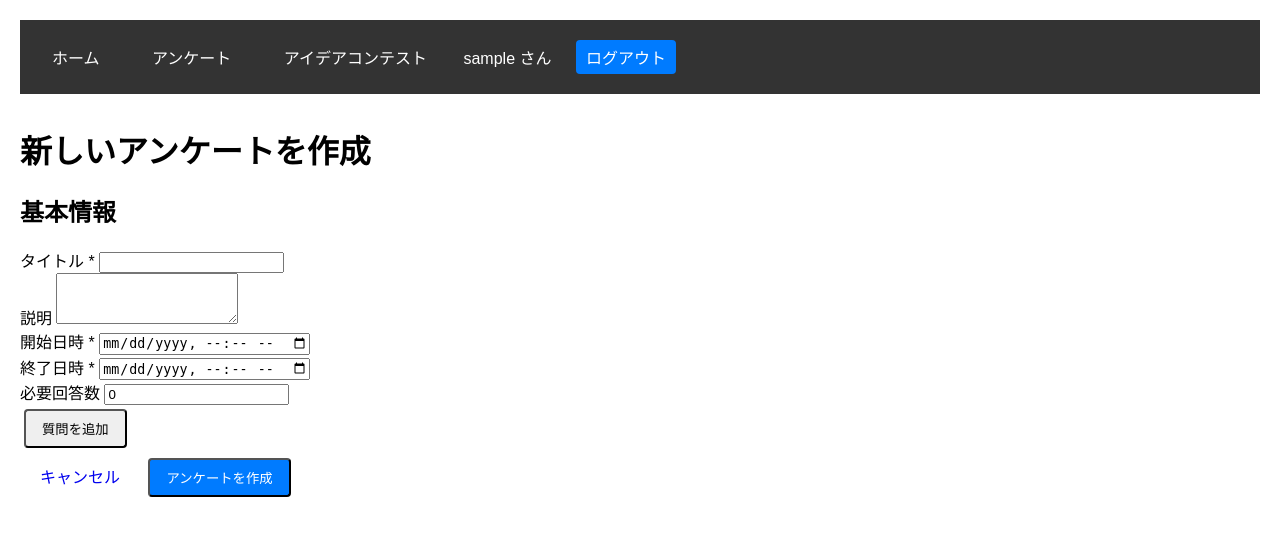
After one commit to itukahashinu/Hack-U-2024, a Django app: page /polls/surveys/create/ in a window 1280 px wide. The commit adds this page. Shown: the top 536 px of the page. Run offline with Django 5.2, Linux system fonts and the light colour scheme; the visitor is signed in with stand-in values (Sample User, id 1).

Commit message:
backend update

```diff
--- a/backend/mysite/entrance/urls.py
+++ b/backend/mysite/entrance/urls.py
@@ -2,8 +2,10 @@ from django.urls import path
 from . import views
 
 app_name = 'entrance'
+
 urlpatterns = [
     path('', views.home, name='home'),
+    path('login/', views.login_view, name='login'),
     path('signup/', views.signup, name='signup'),
-    path('login/', views.login_view, name='login'),
+    path('logout/', views.logout_view, name='logout'),
 ]
--- a/backend/mysite/entrance/views.py
+++ b/backend/mysite/entrance/views.py
@@ -1,5 +1,5 @@
 from django.shortcuts import render, redirect
-from django.contrib.auth import login, authenticate
+from django.contrib.auth import login, logout, authenticate
 from django.contrib.auth.forms import UserCreationForm, AuthenticationForm
 
 def home(request):
@@ -26,3 +26,7 @@ def login_view(request):
     else:
         form = AuthenticationForm()
     return render(request, 'entrance/login.html', {'form': form})
+
+def logout_view(request):
+    logout(request)
+    return redirect('entrance:home')
--- a/backend/mysite/base.html
+++ b/backend/mysite/mysite/templates/base.html
@@ -106,10 +106,11 @@
         <a href="{% url 'polls:index' %}">アンケート</a>
         <a href="{% url 'contest:index' %}">アイデアコンテスト</a>
         {% if user.is_authenticated %}
-            <span style="color: white; float: right;">{{ user.username }} さん</span>
+            <span style="color: white; margin-right: 1rem;">{{ user.username }} さん</span>
+            <a href="{% url 'entrance:logout' %}" class="btn-primary btn" style="padding: 5px 10px;">ログアウト</a>
         {% else %}
-            <a href="{% url 'entrance:login' %}" style="float: right;">ログイン</a>
-        {% endif %}
+            <a href="{% url 'entrance:login' %}" class="btn-primary btn" style="padding: 5px 10px;">ログイン</a>
+            <a href="{% url 'entrance:signup' %}" class="btn-success btn" style="padding: 5px 10px;">新規登録</a>        {% endif %}
     </div>
 
     <!-- メインコンテンツ -->
@@ -118,20 +119,41 @@
     </div>
 
     <!-- デバッグ情報 -->
-    {% if debug %}
-    <div class="debug-info">
-        <h3>デバッグ情報</h3>
-        <p>URL: {{ request.path }}</p>
-        <p>ユーザー: {{ user }}</p>
-        <p>メソッド: {{ request.method }}</p>
-        {% if messages %}
-        <div class="messages">
-            {% for message in messages %}
-            <p{% if message.tags %} class="{{ message.tags }}"{% endif %}>{{ message }}</p>
-            {% endfor %}
-        </div>
-        {% endif %}
-    </div>
-    {% endif %}
+     {% if debug %}
+     <div class="container mt-3">
+         <div class="card bg-light">
+             <div class="card-header">
+                 <h4 class="card-title mb-0">🔍 デバッグ情報</h4>
+             </div>
+             <div class="card-body">
+                 <h5>ユーザー情報:</h5>
+                 <ul>
+                     <li>Is authenticated: {{ user.is_authenticated }}</li>
+                     <li>Username: {{ user.username }}</li>
+                     <li>User object: {{ user }}</li>
+                     <li>User ID: {{ user.id }}</li>
+                     <li>Is staff: {{ user.is_staff }}</li>
+                     <li>Is superuser: {{ user.is_superuser }}</li>
+                 </ul>
+
+                 <h5>リクエスト情報:</h5>
+                 <ul>
+                     <li>Current path: {{ request.path }}</li>
+                     <li>Method: {{ request.method }}</li>
+                     <li>Is AJAX: {{ request.is_ajax }}</li>
+                     <li>Is secure: {{ request.is_secure }}</li>
+                 </ul>
+
+                 <h5>その他の情報:</h5>
+                 <ul>
+                     <li>DEBUG mode: {{ debug }}</li>
+                     <li>STATIC_URL: {{ STATIC_URL }}</li>
+                     <li>MEDIA_URL: {{ MEDIA_URL }}</li>
+                 </ul>
+             </div>
+         </div>
+     </div>
+     {% endif %}
+
 </body>
 </html>
--- a/backend/mysite/mysite/urls.py
+++ b/backend/mysite/mysite/urls.py
@@ -17,12 +17,28 @@ Including another URLconf
 
 from django.contrib import admin
 from django.urls import path, include
+from django.contrib.auth import views as auth_views
+from django.shortcuts import redirect
+from django.contrib import messages
 
-
+class CustomLogoutView(auth_views.LogoutView):
+    def dispatch(self, request, *args, **kwargs):
+        if request.method == 'POST':
+            messages.success(request, 'ログアウトしました。')
+            response = super().dispatch(request, *args, **kwargs)
+            return response
+        return redirect('polls:index')
 
 urlpatterns = [
     path('', include('entrance.urls')),
     path('polls/', include('polls.urls')),
     path('contest/', include('contest.urls')),
     path('admin/', admin.site.urls),
+    path('login/', auth_views.LoginView.as_view(
+        template_name='registration/login.html',
+        redirect_authenticated_user=True
+    ), name='login'),
+    path('logout/', CustomLogoutView.as_view(
+        next_page=None,  # next パラメータを使用
+    ), name='logout'),
 ]
--- /dev/null
+++ b/backend/mysite/polls/templates/polls/survey_create.html
@@ -0,0 +1,187 @@
+{% extends 'base.html' %}
+
+{% block content %}
+<div class="container mt-4">
+    <h1>新しいアンケートを作成</h1>
+
+    <form method="post" id="surveyForm" class="needs-validation" novalidate>
+        {% csrf_token %}
+
+        <!-- アンケート基本情報 -->
+        <div class="card mb-4">
+            <div class="card-header">
+                <h2 class="h5 mb-0">基本情報</h2>
+            </div>
+            <div class="card-body">
+                <div class="mb-3">
+                    <label for="title" class="form-label">タイトル <span class="text-danger">*</span></label>
+                    <input type="text" class="form-control" id="title" name="title" required>
+                </div>
+                <div class="mb-3">
+                    <label for="description" class="form-label">説明</label>
+                    <textarea class="form-control" id="description" name="description" rows="3"></textarea>
+                </div>
+                <div class="row">
+                    <div class="col-md-4">
+                        <div class="mb-3">
+                            <label for="start_date" class="form-label">開始日時 <span class="text-danger">*</span></label>
+                            <input type="datetime-local" class="form-control" id="start_date" name="start_date" required>
+                        </div>
+                    </div>
+                    <div class="col-md-4">
+                        <div class="mb-3">
+                            <label for="end_date" class="form-label">終了日時 <span class="text-danger">*</span></label>
+                            <input type="datetime-local" class="form-control" id="end_date" name="end_date" required>
+                        </div>
+                    </div>
+                    <div class="col-md-4">
+                        <div class="mb-3">
+                            <label for="required_responses" class="form-label">必要回答数</label>
+                            <input type="number" class="form-control" id="required_responses" name="required_responses" value="0" min="0">
+                        </div>
+                    </div>
+                </div>
+            </div>
+        </div>
+
+        <!-- 質問リスト -->
+        <div id="questions-container">
+            <!-- 質問テンプレート -->
+            <template id="question-template">
+                <div class="card mb-3 question-card">
+                    <div class="card-header d-flex justify-content-between align-items-center">
+                        <h3 class="h6 mb-0">質問 <span class="question-number"></span></h3>
+                        <button type="button" class="btn btn-danger btn-sm remove-question">
+                            <i class="fas fa-trash"></i> 削除
+                        </button>
+                    </div>
+                    <div class="card-body">
+                        <div class="mb-3">
+                            <label class="form-label">質問文 <span class="text-danger">*</span></label>
+                            <input type="text" class="form-control" name="questions[][text]" required>
+                        </div>
+                        <div class="mb-3">
+                            <label class="form-label">質問タイプ</label>
+                            <select class="form-select" name="questions[][type]">
+                                <option value="radio">単一選択（ラジオボタン）</option>
+                                <option value="checkbox">複数選択（チェックボックス）</option>
+                            </select>
+                        </div>
+                        <div class="mb-3">
+                            <div class="form-check">
+                                <input class="form-check-input" type="checkbox" name="questions[][required]" checked>
+                                <label class="form-check-label">必須回答</label>
+                            </div>
+                        </div>
+                        <div class="choices-container">
+                            <label class="form-label">選択肢</label>
+                            <div class="choices-list">
+                                <!-- 選択肢は動的に追加される -->
+                            </div>
+                            <button type="button" class="btn btn-outline-secondary btn-sm mt-2 add-choice">
+                                <i class="fas fa-plus"></i> 選択肢を追加
+                            </button>
+                        </div>
+                    </div>
+                </div>
+            </template>
+        </div>
+
+        <button type="button" class="btn btn-outline-primary mb-4" id="add-question">
+            <i class="fas fa-plus"></i> 質問を追加
+        </button>
+
+        <div class="d-grid gap-2 d-md-flex justify-content-md-end">
+            <a href="{% url 'polls:index' %}" class="btn btn-secondary me-md-2">キャンセル</a>
+            <button type="submit" class="btn btn-primary">アンケートを作成</button>
+        </div>
+    </form>
+</div>
+
+<script>
+document.addEventListener('DOMContentLoaded', function() {
+    const questionsContainer = document.getElementById('questions-container');
+    const questionTemplate = document.getElementById('question-template');
+    let questionCount = 0;
+
+    // 質問を追加
+    document.getElementById('add-question').addEventListener('click', function() {
+        const newQuestion = questionTemplate.content.cloneNode(true);
+        questionCount++;
+
+        // 質問番号を更新
+        newQuestion.querySelector('.question-number').textContent = questionCount;
+
+        // 最初の2つの選択肢を追加
+        const choicesList = newQuestion.querySelector('.choices-list');
+        addChoice(choicesList);
+        addChoice(choicesList);
+
+        // 質問の削除ボタンの処理
+        newQuestion.querySelector('.remove-question').addEventListener('click', function(e) {
+            e.target.closest('.question-card').remove();
+            updateQuestionNumbers();
+        });
+
+        // 選択肢追加ボタンの処理
+        newQuestion.querySelector('.add-choice').addEventListener('click', function(e) {
+            addChoice(e.target.previousElementSibling);
+        });
+
+        questionsContainer.appendChild(newQuestion);
+    });
+
+    // 選択肢を追加する関数
+    function addChoice(choicesList) {
+        const choiceDiv = document.createElement('div');
+        choiceDiv.className = 'input-group mb-2';
+        choiceDiv.innerHTML = `
+            <input type="text" class="form-control" name="questions[][choices][]" placeholder="選択肢" required>
+            <button type="button" class="btn btn-outline-danger remove-choice">
+                <i class="fas fa-times"></i>
+            </button>
+        `;
+
+        choiceDiv.querySelector('.remove-choice').addEventListener('click', function() {
+            if (choicesList.children.length > 2) {
+                choiceDiv.remove();
+            } else {
+                alert('最低2つの選択肢が必要です');
+            }
+        });
+
+        choicesList.appendChild(choiceDiv);
+    }
+
+    // 質問番号を更新する関数
+    function updateQuestionNumbers() {
+        const questions = questionsContainer.querySelectorAll('.question-card');
+        questions.forEach((question, index) => {
+            question.querySelector('.question-number').textContent = index + 1;
+        });
+        questionCount = questions.length;
+    }
+
+    // フォームのバリデーション
+    document.getElementById('surveyForm').addEventListener('submit', function(e) {
+        e.preventDefault();
+
+        // 基本的なバリデーション
+        if (!this.checkValidity()) {
+            e.stopPropagation();
+            this.classList.add('was-validated');
+            return;
+        }
+
+        // 質問が少なくとも1つあることを確認
+        if (questionCount === 0) {
+            alert('少なくとも1つの質問を追加してください');
+            return;
+        }
+
+        // フォームを送信
+        this.submit();
+    });
+});
+</script>
+{% endblock %}
--- a/backend/mysite/polls/urls.py
+++ b/backend/mysite/polls/urls.py
@@ -28,4 +28,5 @@ urlpatterns = [
     path('surveys/<int:survey_id>/', views.survey_detail_view, name='survey_detail'),
     path('surveys/<int:survey_id>/response/', views.survey_response_view, name='survey_response'),
     path('api/surveys/<int:survey_id>/submit/', views.submit_survey_response, name='submit_survey_response'),
+    path('surveys/create/', views.survey_create_view, name='survey_create'),
 ]
--- a/backend/mysite/polls/views.py
+++ b/backend/mysite/polls/views.py
@@ -21,6 +21,9 @@ from .serializers import SurveySerializer, QuestionSerializer
 import requests, datetime, json
 import traceback
 from django.conf import settings
+from django.contrib.auth.decorators import login_required
+from django.utils import timezone
+import re
 
 def create_google_form_mock(survey_data):
     """
@@ -50,7 +53,7 @@ def create_google_form_mock(survey_data):
     return mock_form_id
 
 def index(request):
-    # Surveyモデルから全てのデータを取得（最新順）
+        # Surveyモデルから全てのデータを取得（最新順）
     surveys = Survey.objects.prefetch_related('questions__choices').order_by('-created_at')
 
     # デバッグ情報
@@ -62,10 +65,17 @@ def index(request):
         for question in survey.questions.all():
             print(f"- Question: {question.question_text}")
             print(f"  Choices: {[c.choice_text for c in question.choices.all()]}")
+    surveys = Survey.objects.prefetch_related(
+        'questions__choices',
+        'responses__answers__selected_choices'
+    ).order_by('-created_at')
 
     return render(request, 'polls/index.html', {
         'surveys': surveys,
+        'debug': settings.DEBUG,
+        'user': request.user,
     })
+
 
 def detail(request, question_id):
     question = get_object_or_404(Question, pk=question_id)
@@ -274,7 +284,7 @@ class SurveyViewSet(viewsets.ModelViewSet):
             }, status=status.HTTP_500_INTERNAL_SERVER_ERROR)
 
 @api_view(['GET'])
-@permission_classes([AllowAny])  # この行を追加
+@permission_classes([AllowAny])  # この行���追加
 def debug_forms(request):
     """デバッグ用：作成されたすべてのフォームを表示"""
     try:
@@ -597,3 +607,82 @@ def survey_response_view(request, survey_id):
     }
 
     return render(request, 'polls/survey_response.html', context)
+
+@login_required
+def survey_create_view(request):
+    if request.method == 'POST':
+        try:
+            with transaction.atomic():
+                # アンケートの基本情報を保存
+                survey = Survey.objects.create(
+                    title=request.POST['title'],
+                    description=request.POST['description'],
+                    start_date=request.POST['start_date'],
+                    end_date=request.POST['end_date'],
+                    required_responses=int(request.POST['required_responses']),
+                    status='draft'
+                )
+
+                # 質問と選択肢を保存
+                questions_data = parse_questions_data(request.POST)
+                for q_data in questions_data:
+                    question = Question.objects.create(
+                        survey=survey,
+                        question_text=q_data['text'],
+                        question_type=q_data['type'],
+                        is_required=q_data['required'],
+                        order=q_data['order']
+                    )
+
+                    # 選択肢を保存
+                    for i, choice_text in enumerate(q_data['choices']):
+                        Choice.objects.create(
+                            question=question,
+                            choice_text=choice_text,
+                            order=i
+                        )
+
+                messages.success(request, 'アンケートが作成されました。')
+                return redirect('polls:survey_detail', survey_id=survey.id)
+
+        except Exception as e:
+            messages.error(request, f'アンケートの作成中にエラーが発生しました: {str(e)}')
+            return redirect('polls:survey_create')
+
+    return render(request, 'polls/survey_create.html', {
+        'now': timezone.now().strftime('%Y-%m-%dT%H:%M'),
+        'min_date': timezone.now().strftime('%Y-%m-%dT%H:%M'),
+    })
+
+def parse_questions_data(post_data):
+    """POSTデータから質問データを解析する"""
+    questions = []
+    current_question = None
+
+    for key, value in post_data.items():
+        if key.startswith('questions['):
+            match = re.match(r'questions\[(\d+)\]\[(\w+)\](?:\[(\d+)\])?', key)
+            if match:
+                q_index, field, choice_index = match.groups()
+                q_index = int(q_index)
+
+                # 新しい質問の開始
+                while len(questions) <= q_index:
+                    questions.append({
+                        'text': '',
+                        'type': 'radio',
+                        'required': False,
+                        'choices': [],
+                        'order': len(questions)
+                    })
+
+                if field == 'text':
+                    questions[q_index]['text'] = value
+                elif field == 'type':
+                    questions[q_index]['type'] = value
+                elif field == 'required':
+                    questions[q_index]['required'] = value == 'on'
+                elif field == 'choices' and choice_index:
+                    questions[q_index]['choices'].append(value)
+
+    return questions
```
Also changed, not shown: backend/mysite/mysite/settings.py (+13 -1 lines), backend/mysite/polls/admin.py (+10 -1 lines), backend/mysite/polls/templates/polls/index.html (+8 -1 lines), backend/mysite/templates/base.html (deleted, +0 -21 lines).
